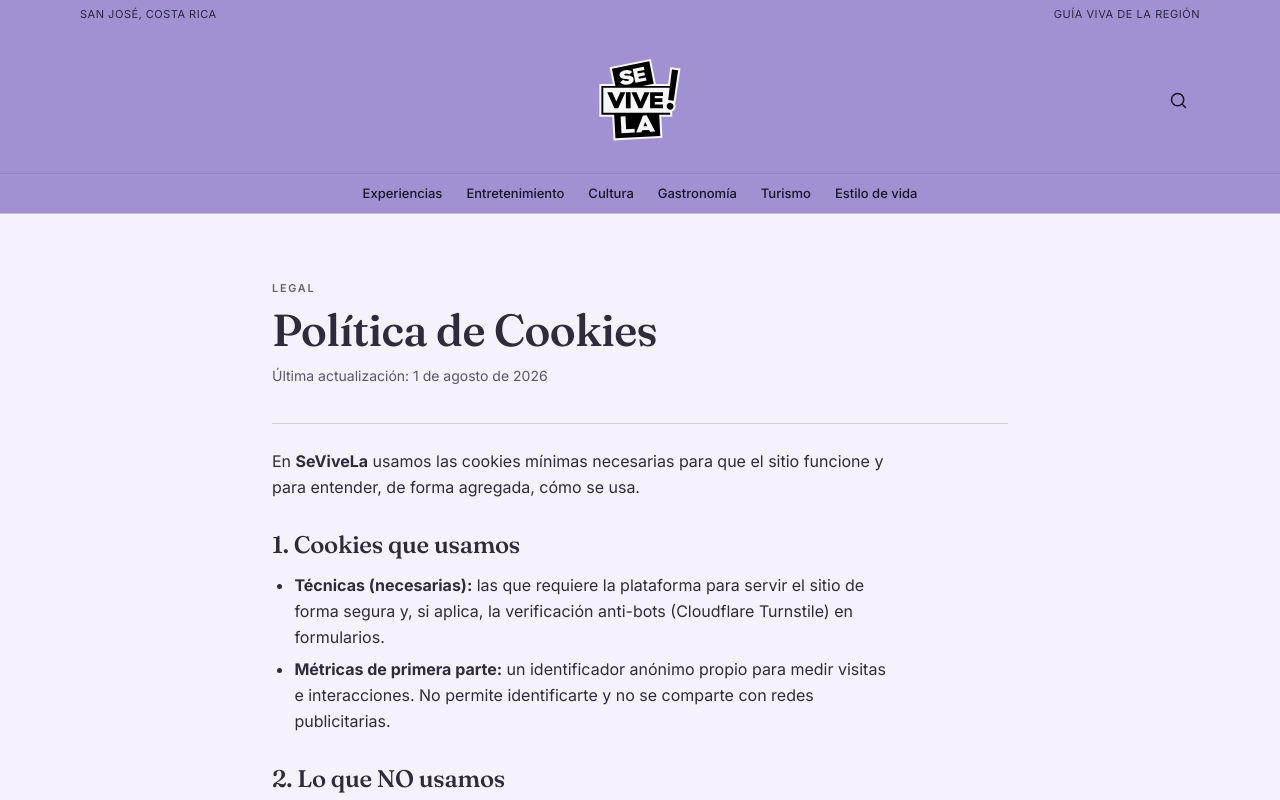
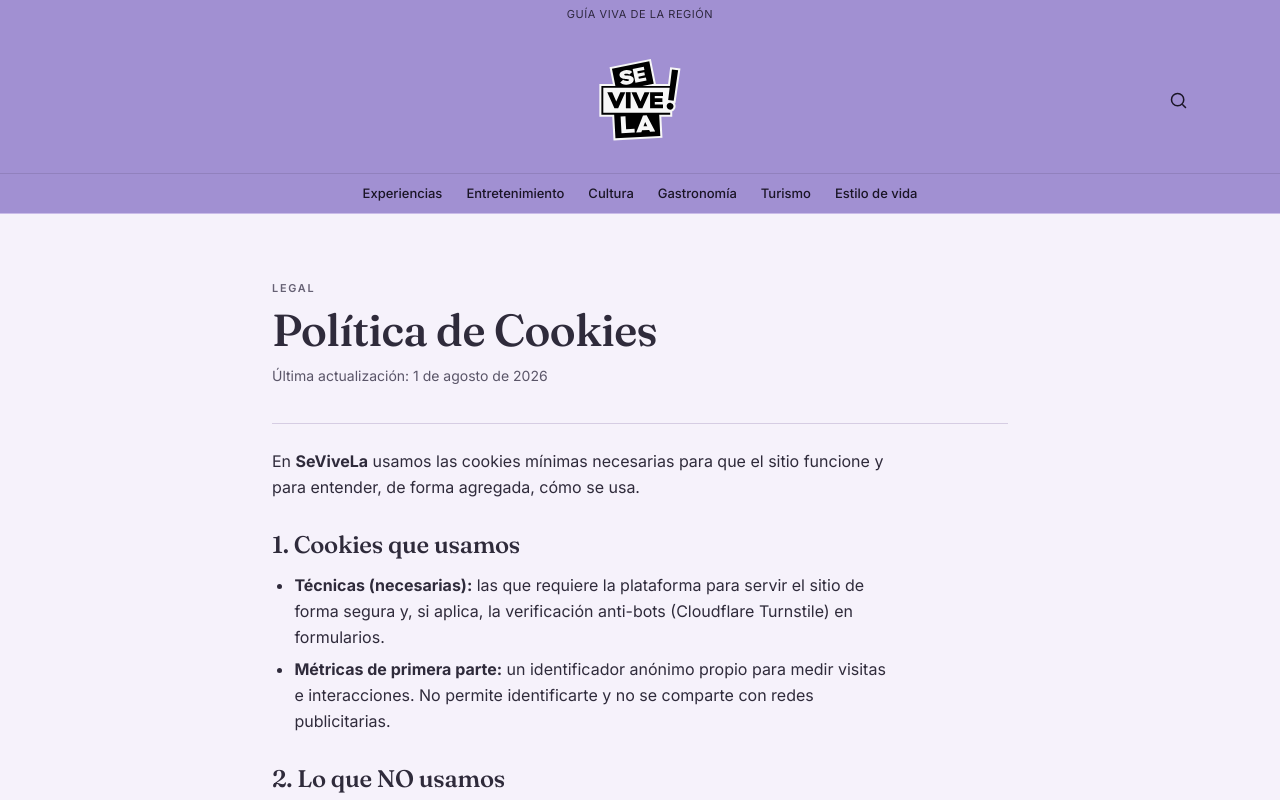
Before and after one commit to andresguevarag1-droid/sevive-la, a Next.js app: page /legal/cookies in a window 1280 px wide. Shown: the top 800 px of the page. Built offline with nearby package versions, Linux system fonts and the light colour scheme.

Commit message:
style: quitar 'San José, Costa Rica' del masthead; centrar la línea de servicio
Co-Authored-By: Claude Fable 5 <noreply@anthropic.com>
Claude-Session: https://claude.ai/code/session_01RTPJrJXEz8LujNQgocfVCA

```diff
--- a/components/masthead.tsx
+++ b/components/masthead.tsx
@@ -12,8 +12,7 @@ export function Masthead() {
     <>
       <header className="border-b border-black/10 bg-lilac pt-safe">
         {/* fila de servicio */}
-        <div className="mx-auto hidden max-w-6xl items-center justify-between px-4 py-1.5 text-[11px] text-ink/85 md:flex">
-          <span className="tnum uppercase tracking-wider">San José, Costa Rica</span>
+        <div className="mx-auto hidden max-w-6xl items-center justify-center px-4 py-1.5 text-[11px] text-ink/85 md:flex">
           <span className="uppercase tracking-wider">Guía viva de la región</span>
         </div>
 
```
